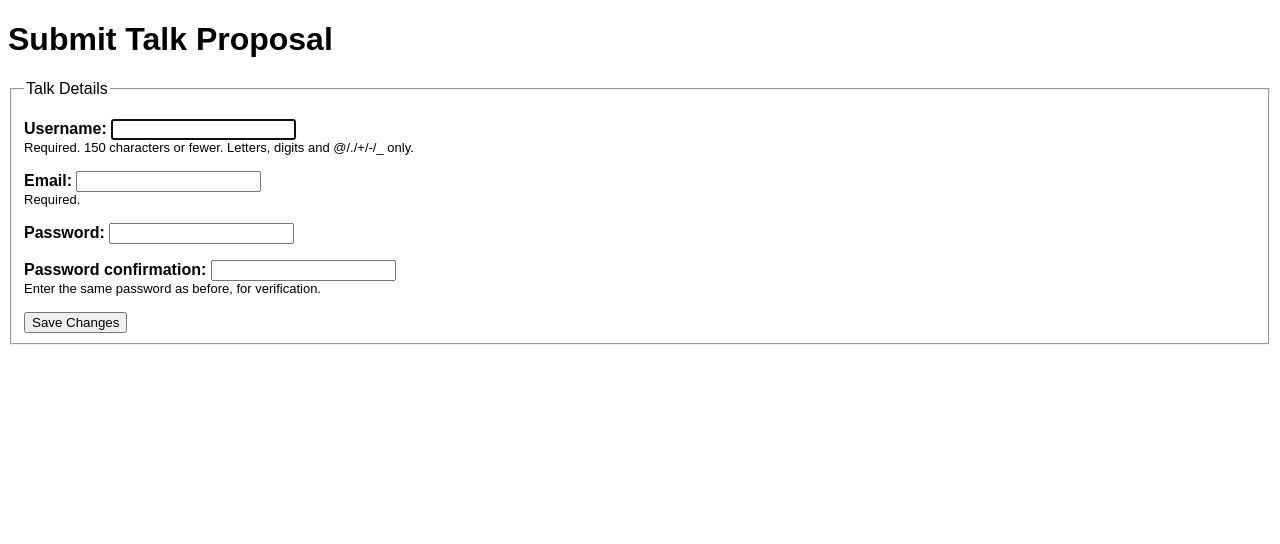
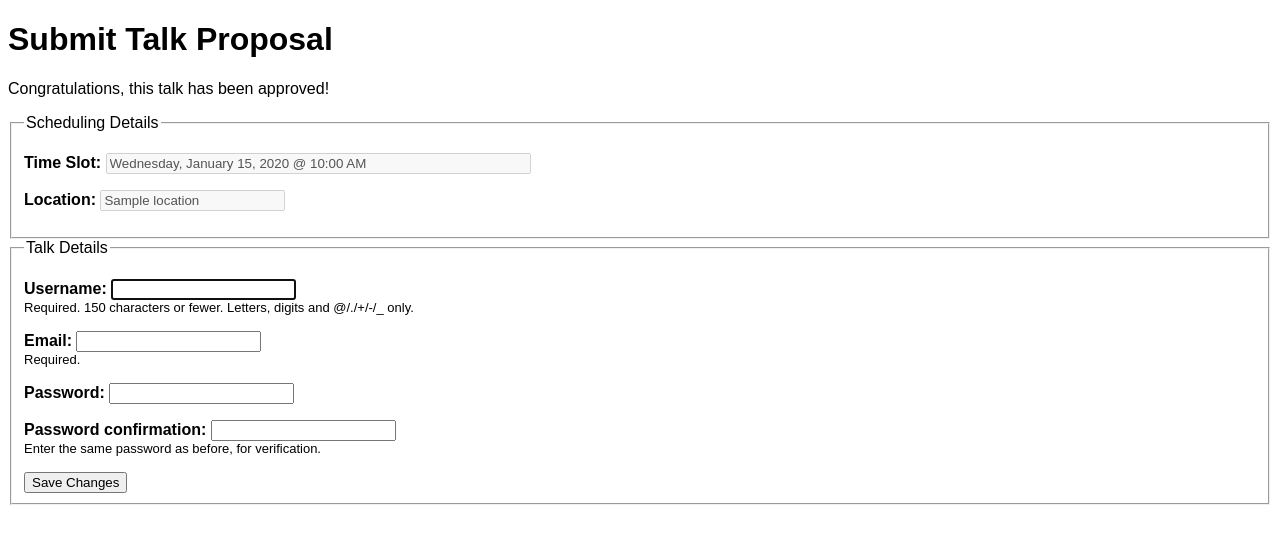
Before and after one commit to mpirnat/django-tutorial, a Django app: template templates/talks/talk_form.html in a window 1280 px wide. Shown: the part 73-617 px from the top of the page. Run offline with Django 3.2, Linux system fonts and the light colour scheme; the template is opened without the code that fills it: values that come from a table or form of the project are taken from there, others are empty; tables that the repository leaves empty hold one stand-in row (values such as "Sample post").

Commit message:
Ex 17: Showing read-only data in a generic UpdateView

```diff
--- a/templates/talks/talk_form.html
+++ b/templates/talks/talk_form.html
@@ -4,6 +4,23 @@
 
 {% block content %}
 <h1>{% if editing %}Edit{% else %}Submit{% endif %} Talk Proposal</h1>
+
+{% if object.approved %}
+<p>Congratulations, this talk has been approved!</p>
+
+<fieldset>
+    <legend>Scheduling Details</legend>
+    <p>
+        <label for="id_time_slot">Time Slot:</label>
+        <input type="text" id="id_time_slot" value="{{ object.time_slot }}" disabled size="50"/>
+    </p>
+    <p>
+        <label for="id_location">Location:</label>
+        <input type="text" id="id_location" value="{{ object.location }}" disabled />
+    </p>
+</fieldset>
+{% endif %}
+
 <form action="" method="post">
     {% csrf_token %}
     <fieldset>
```
